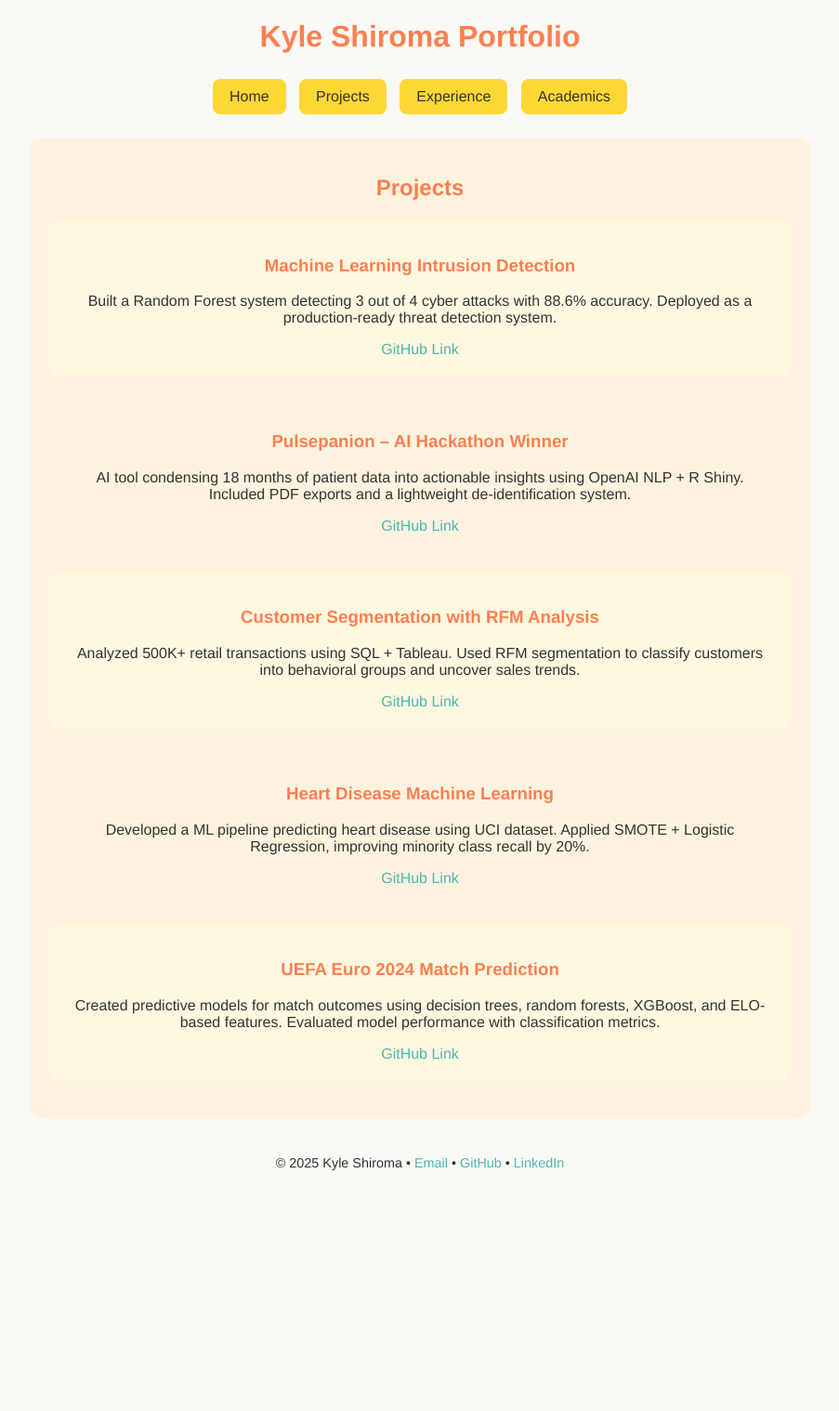
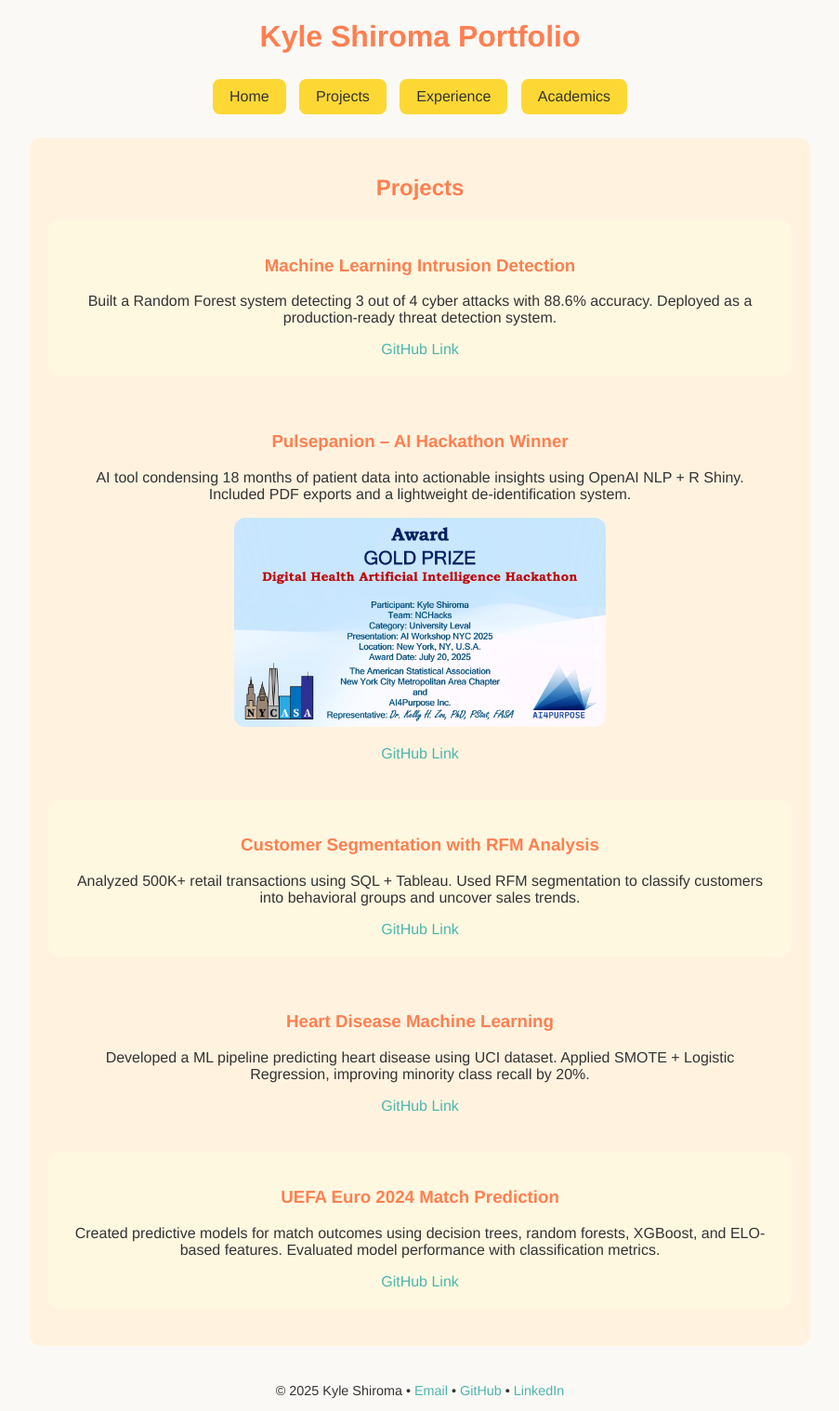
Before and after one commit to k-shiroma-code/k-shiroma-code.github.io, a Jekyll site: the page built from projects.md, in a window 1280 px wide. Shown: the whole page at 93% size, without its empty margins (188-1091 px from the left). Built offline with Jekyll 4.4.1, drawn with Linux system fonts in a browser that asks for light colours; before the commit the page ends 1273 px from its top, so only the background shows below that.

Commit message:
Update projects.md

```diff
--- a/projects.md
+++ b/projects.md
@@ -16,6 +16,12 @@ permalink: /projects/
   <div class="section" style="background-color:#FFF3E0;">
     <h3>Pulsepanion – AI Hackathon Winner</h3>
     <p>AI tool condensing 18 months of patient data into actionable insights using OpenAI NLP + R Shiny. Included PDF exports and a lightweight de-identification system.</p>
+
+    <!-- Added image -->
+    <p align="center">
+      <img src="/assets/img/IMG_1582.jpg" alt="Pulsepanion Project Screenshot" width="400" style="border-radius:12px;">
+    </p>
+
     <a href="https://github.com/k-shiroma-code/NCHacks-Pulsepanion">GitHub Link</a>
   </div>
 
```
